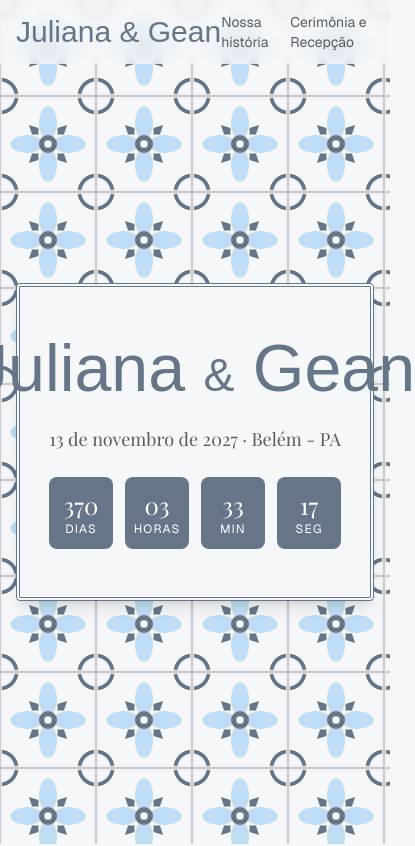
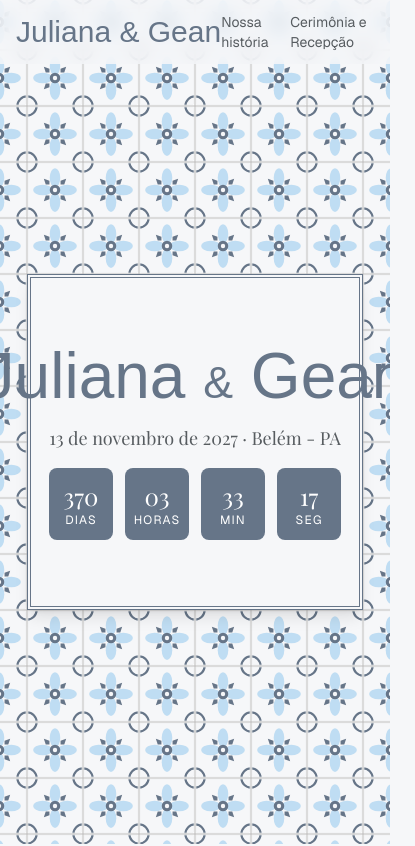
Before and after one commit to gean-costa/wedding-gj-site, a Next.js app: page / in a window 390 px wide. Shown: the top 846 px of the page, 415 px wide, since content can reach past the window. Built offline with nearby package versions, Linux system fonts and the light colour scheme; a web font is replaced by a local one.

Commit message:
Página inicial: cartão dos noivos encaixado na grade de azulejos

```diff
--- a/src/app/page.tsx
+++ b/src/app/page.tsx
@@ -1,4 +1,4 @@
-import { AzulejoBackground } from "@/components/Azulejo";
+import { AzulejoGrid } from "@/components/Azulejo";
 import { Countdown } from "@/components/Countdown";
 import { mapsEmbedUrl, mapsSearchUrl, wedding, type Venue } from "@/lib/wedding";
 
@@ -28,14 +28,23 @@ export default function Home() {
       </header>
 
       <main className="flex-1">
+        {/*
+          O cartão mede um número inteiro de azulejos (--cols x --rows de --tile)
+          e a grade nasce no canto dele, então as bordas caem nas juntas.
+          Tamanhos por faixa de tela:
+            < 360px:  azulejo 48px, cartão 6x6 (288x288)
+            ≥ 360px:  azulejo 56px, cartão 6x6 (336x336)
+            ≥ 640px:  azulejo 80px, cartão 7x4 (560x320)
+            ≥ 1024px: azulejo 96px, cartão 8x4 (768x384)
+        */}
         <section
           id="inicio"
-          className="relative flex min-h-svh items-center justify-center px-4 pb-10 pt-20"
+          className="relative flex min-h-svh items-center justify-center overflow-hidden pb-10 pt-20 [--cols:6] [--rows:6] [--tile:48px] min-[360px]:[--tile:56px] sm:[--cols:7] sm:[--rows:4] sm:[--tile:80px] lg:[--cols:8] lg:[--tile:96px]"
         >
-          <AzulejoBackground id="azulejo-inicio" />
-          <div className="relative flex w-full max-w-3xl flex-col items-center gap-6 rounded-sm border-4 border-double border-primary bg-paper px-4 py-12 text-center shadow-lg sm:px-14">
-            {/* Tamanho acompanha a largura da tela para os nomes caberem sempre numa linha. */}
-            <h1 className="whitespace-nowrap font-script text-[clamp(3rem,17vw,8rem)] leading-none text-primary">
+          <div className="relative h-[calc(var(--tile)*var(--rows))] w-[calc(var(--tile)*var(--cols))] shrink-0">
+            <AzulejoGrid id="azulejo-inicio" />
+            <div className="relative flex h-full flex-col items-center justify-center gap-4 border-4 border-double border-primary bg-paper px-4 text-center shadow-lg sm:gap-6 sm:px-10">
+              <h1 className="whitespace-nowrap font-script text-[55px] leading-none text-primary min-[360px]:text-[64px] sm:text-[92px] lg:text-[128px]">
                 {wedding.brideFirstName} <span className="text-[0.7em]">&</span>{" "}
                 {wedding.groomFirstName}
               </h1>
@@ -43,6 +52,7 @@ export default function Home() {
                 {wedding.dateLabel} · {wedding.city}
               </p>
               <Countdown target={wedding.date.toISOString()} />
+            </div>
           </div>
         </section>
 
--- a/src/components/Azulejo.tsx
+++ b/src/components/Azulejo.tsx
@@ -21,6 +21,32 @@ export function AzulejoBackground({
           <svg viewBox="0 0 100 100" width={size} height={size} overflow="hidden">
             <Tile />
           </svg>
+        </pattern>
+      </defs>
+      <rect width="100%" height="100%" fill={`url(#${id})`} />
+    </svg>
+  );
+}
+
+// Grade de azulejos ancorada no canto superior esquerdo do elemento pai, com o
+// tamanho de cada azulejo vindo da variável CSS --tile. Se o pai tiver largura e
+// altura múltiplas de --tile, suas bordas caem exatamente nas juntas.
+// `reach` = quantos azulejos a grade se estende para cada lado (o recorte fica
+// por conta de um ancestral com overflow-hidden).
+export function AzulejoGrid({ id, Tile = DefaultTile, reach = 24 }: { id: string; reach?: number } & TileProps) {
+  const span = reach * 2;
+  const offset = `calc(var(--tile) * -${reach})`;
+  const length = `calc(var(--tile) * ${span})`;
+  return (
+    <svg
+      aria-hidden
+      viewBox={`0 0 ${span * 100} ${span * 100}`}
+      className="pointer-events-none absolute"
+      style={{ left: offset, top: offset, width: length, height: length }}
+    >
+      <defs>
+        <pattern id={id} width="100" height="100" patternUnits="userSpaceOnUse">
+          <Tile />
         </pattern>
       </defs>
       <rect width="100%" height="100%" fill={`url(#${id})`} />
```
Lines whose indentation alone changed are shown as unchanged.
